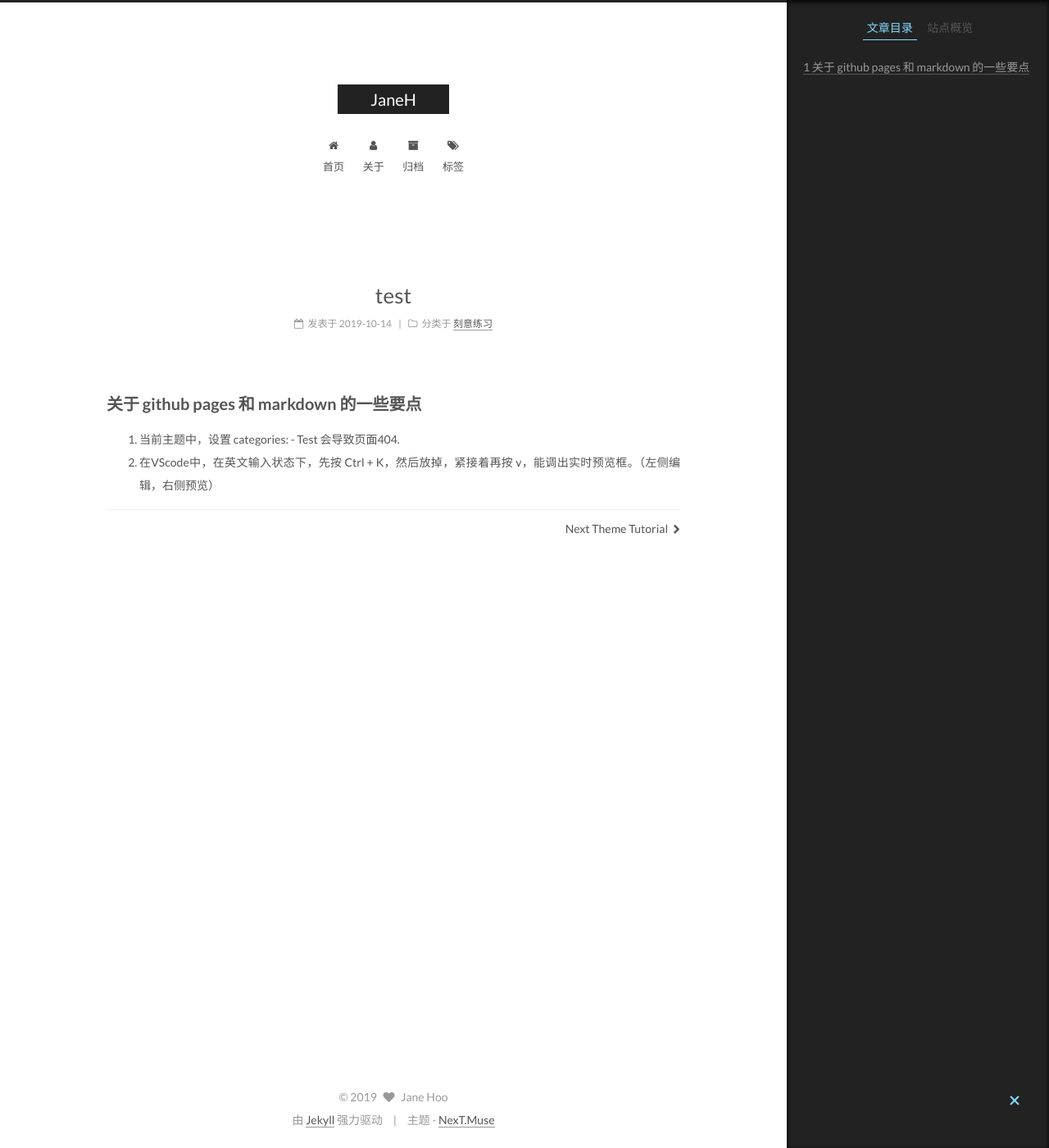
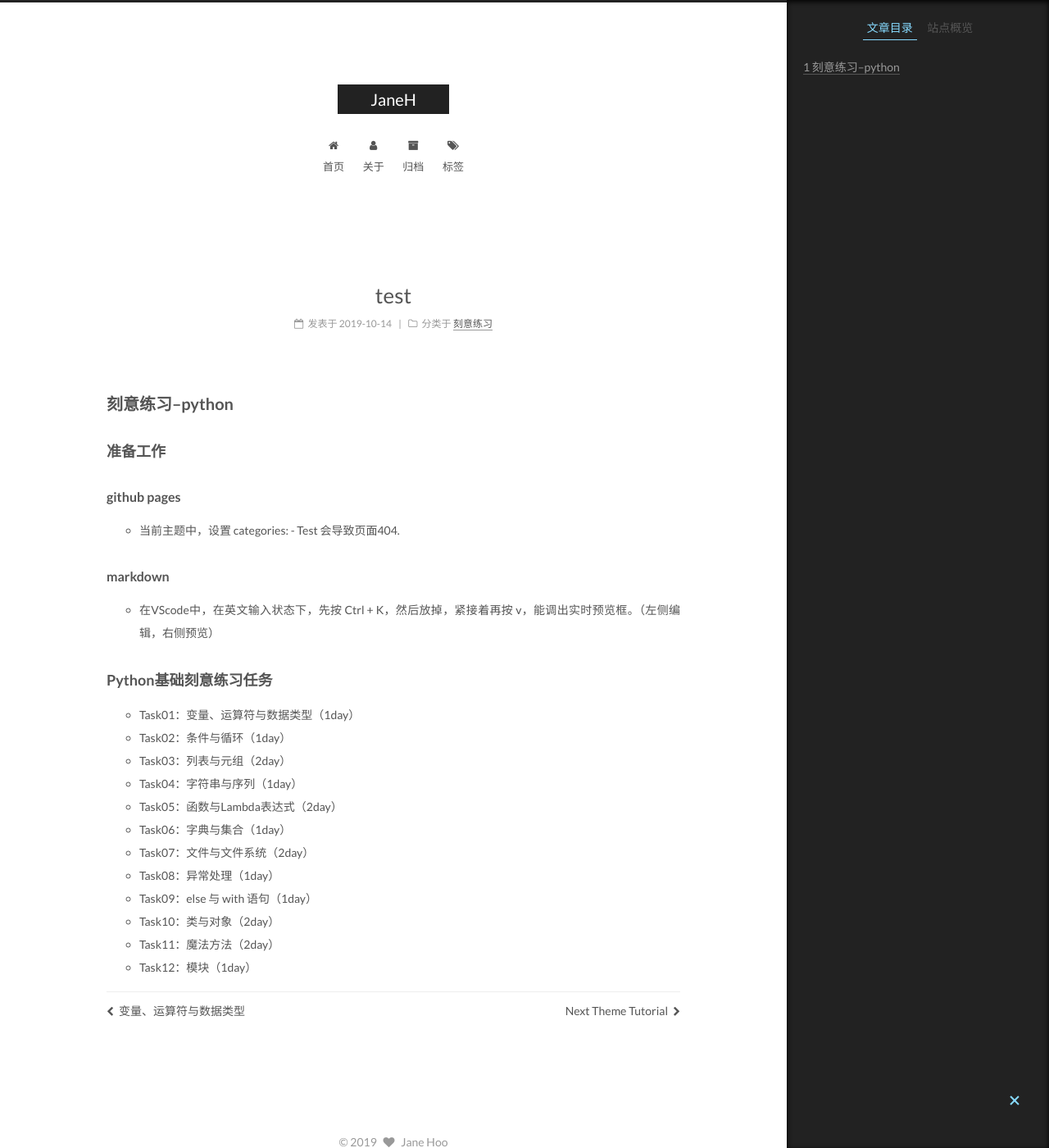
Before and after one commit to janehoo/janehoo.github.io, a Jekyll site: the page built from _posts/2019-10-14-test.md, in a window 1280 px wide and 1400 px high. Shown: the whole window at 82% size. Built offline with Jekyll 4.4.1, drawn with Linux system fonts in a browser that asks for light colours.

Commit message:
post 2019-10-14

```diff
--- a/_posts/2019-10-14-test.md
+++ b/_posts/2019-10-14-test.md
@@ -4,7 +4,24 @@ categories:
  - 刻意练习
 tags:
 ---
+## 刻意练习--python
+### 准备工作
+#### github pages
+-  当前主题中，设置 categories: - Test  会导致页面404.
 
-## 关于 github pages 和 markdown 的一些要点
-1. 当前主题中，设置 categories: - Test  会导致页面404.
-2. 在VScode中，在英文输入状态下，先按 Ctrl + K，然后放掉，紧接着再按 v，能调出实时预览框。（左侧编辑，右侧预览）
+#### markdown
+-  在VScode中，在英文输入状态下，先按 Ctrl + K，然后放掉，紧接着再按 v，能调出实时预览框。（左侧编辑，右侧预览）
+
+### Python基础刻意练习任务
+- Task01：变量、运算符与数据类型（1day）
+- Task02：条件与循环（1day）
+- Task03：列表与元组（2day）
+- Task04：字符串与序列（1day）
+- Task05：函数与Lambda表达式（2day）
+- Task06：字典与集合（1day）
+- Task07：文件与文件系统（2day）
+- Task08：异常处理（1day）
+- Task09：else 与 with 语句（1day）
+- Task10：类与对象（2day）
+- Task11：魔法方法（2day）
+- Task12：模块（1day）
```
Also changed, not shown: _posts/2019-10-16-变量、运算符与数据类型.md (added), 1 other file.
